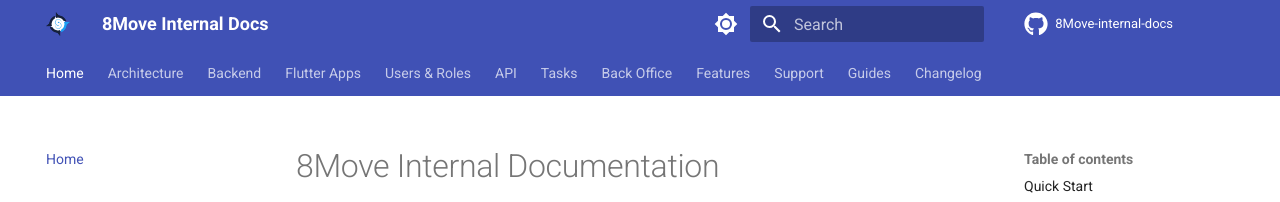
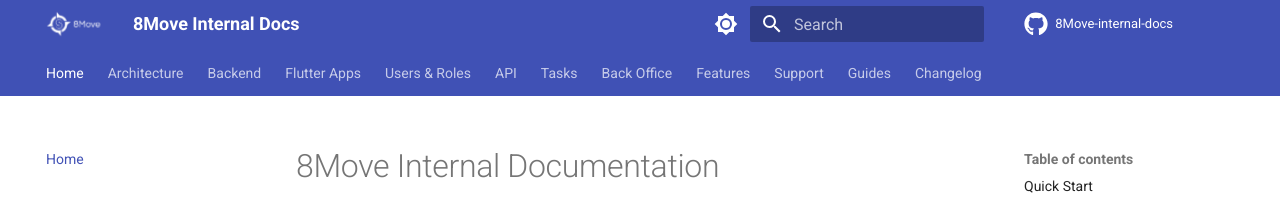
Before and after one commit to MaxShytov/8Move-internal-docs, an MkDocs documentation site: the page built from docs/index.md, in a window 1280 px wide. Shown: the top 202 px of the page. Built offline with MkDocs 1.6.1 and Material for MkDocs 9.7.7, drawn with Linux system fonts in a browser that asks for light colours; comment, search, counter and statistics services are not loaded.

Commit message:
docs: use white 8Move logo in navigation header
Co-Authored-By: Claude Opus 4.6 <noreply@anthropic.com>

```diff
--- a/mkdocs.yml
+++ b/mkdocs.yml
@@ -28,7 +28,7 @@ theme:
     - search.highlight
     - content.code.copy
     - content.code.annotate
-  logo: assets/images/8move-icon.png
+  logo: assets/images/8move-logo.png
   favicon: assets/images/8move-icon.png
   icon:
     repo: fontawesome/brands/github
```
